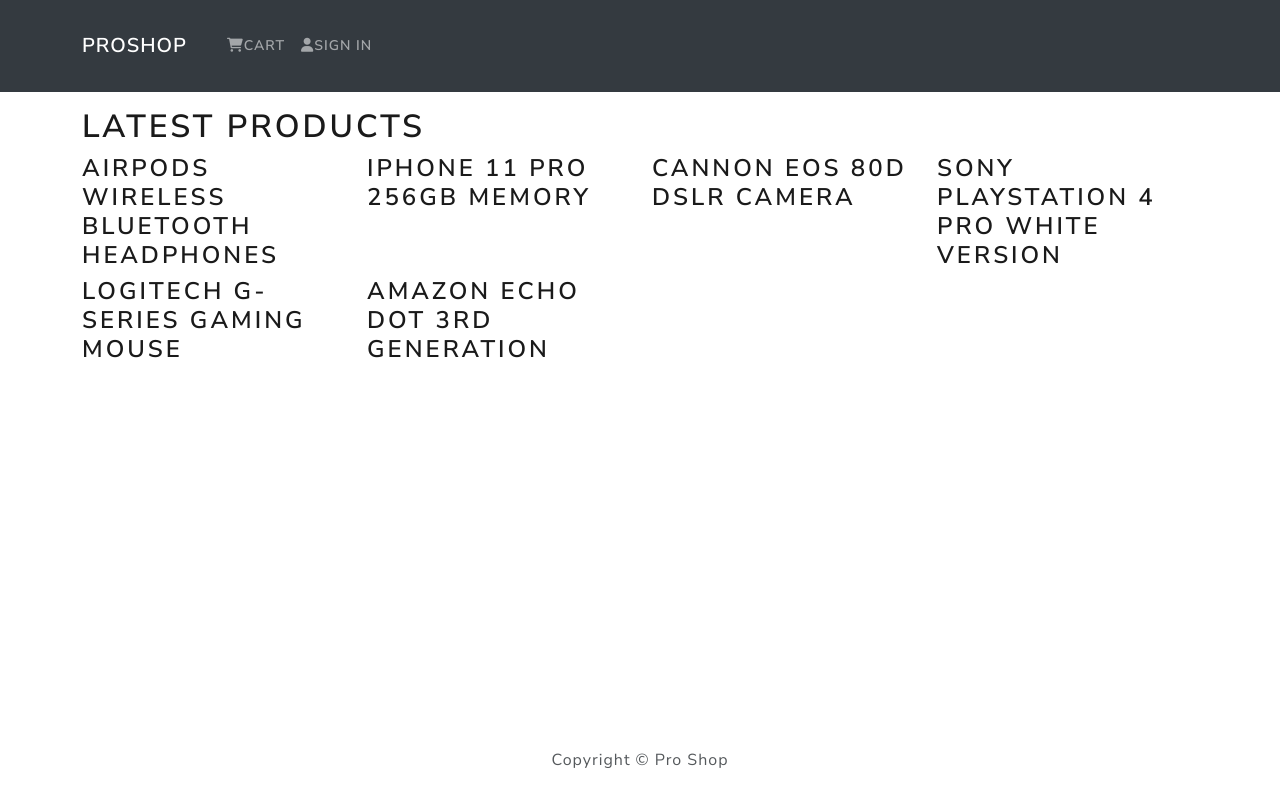
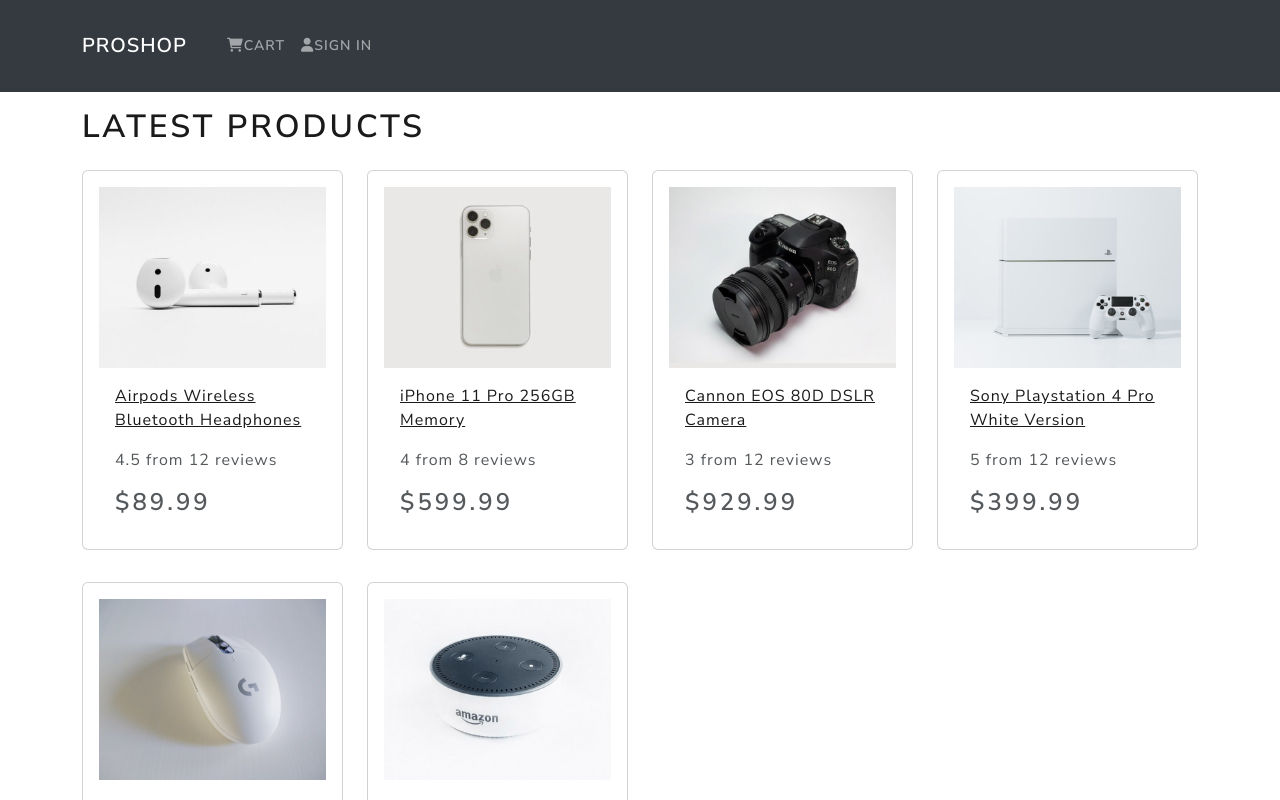
Before and after one commit to vhivestate/plantproshop, a React (Create React App) app in the folder frontend/: page / in a window 1280 px wide. Shown: the top 800 px of the page. Built offline with nearby package versions, Linux system fonts and the light colour scheme.

Commit message:
product component

```diff
--- /dev/null
+++ b/frontend/src/components/Product.js
@@ -0,0 +1,31 @@
+import React from 'react'
+import { Card } from 'react-bootstrap'
+
+const Product = ({ product }) => {
+  return (
+    // product name and image
+    <Card className='my-3 p-3 rounded'>
+        <a href={`/product/${product._id}`}>
+            <Card.Img src={product.image} variant='top' />
+        </a>
+
+        <Card.Body>
+            <a href={`/product/${product._id}`}>
+                <Card.Title as='div'>
+                <strong>{product.name}</strong>
+                </Card.Title>
+            </a>
+
+            <Card.Text as='div'>
+                <div className='my-3'>
+                    {product.rating} from {product.numReviews} reviews
+                </div>
+            </Card.Text>
+
+            <Card.Text as='h3'>${product.price}</Card.Text>
+        </Card.Body>
+    </Card>
+  )
+}
+
+export default Product
--- a/frontend/src/pages/HomeScreen.js
+++ b/frontend/src/pages/HomeScreen.js
@@ -1,6 +1,7 @@
 import React from 'react'
+import { Row, Col } from 'react-bootstrap'
 import products from "../products"
-import { Row, Col } from 'react-bootstrap'
+import Product from '../components/Product'
 
 const HomeScreen = () => {
   return (
@@ -9,7 +10,8 @@
         <Row>
           {products.map(product => (
             <Col sm={12} md={6} lg={4} xl={3}>
-                <h3>{product.name}</h3>
+            {/* render components */}
+                <Product product={product}/>
             </Col>
           ))}
         </Row>
```
